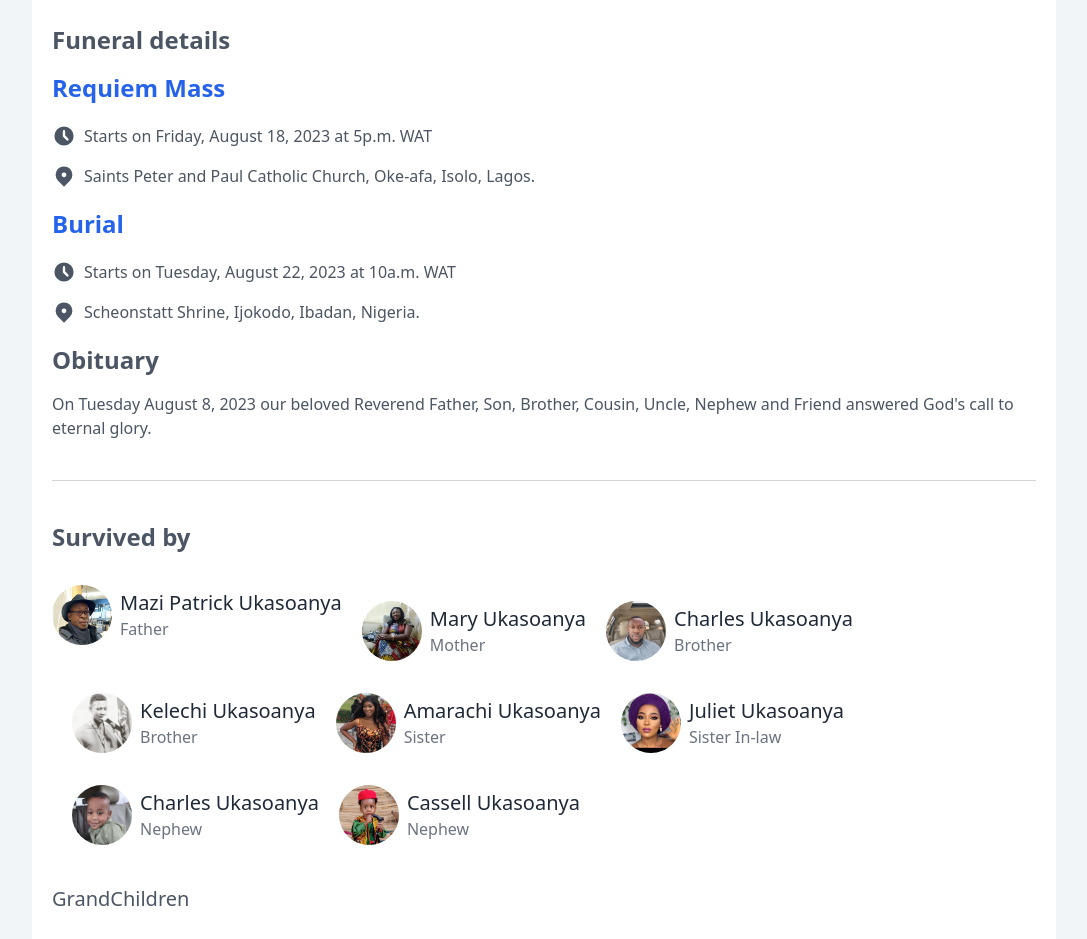
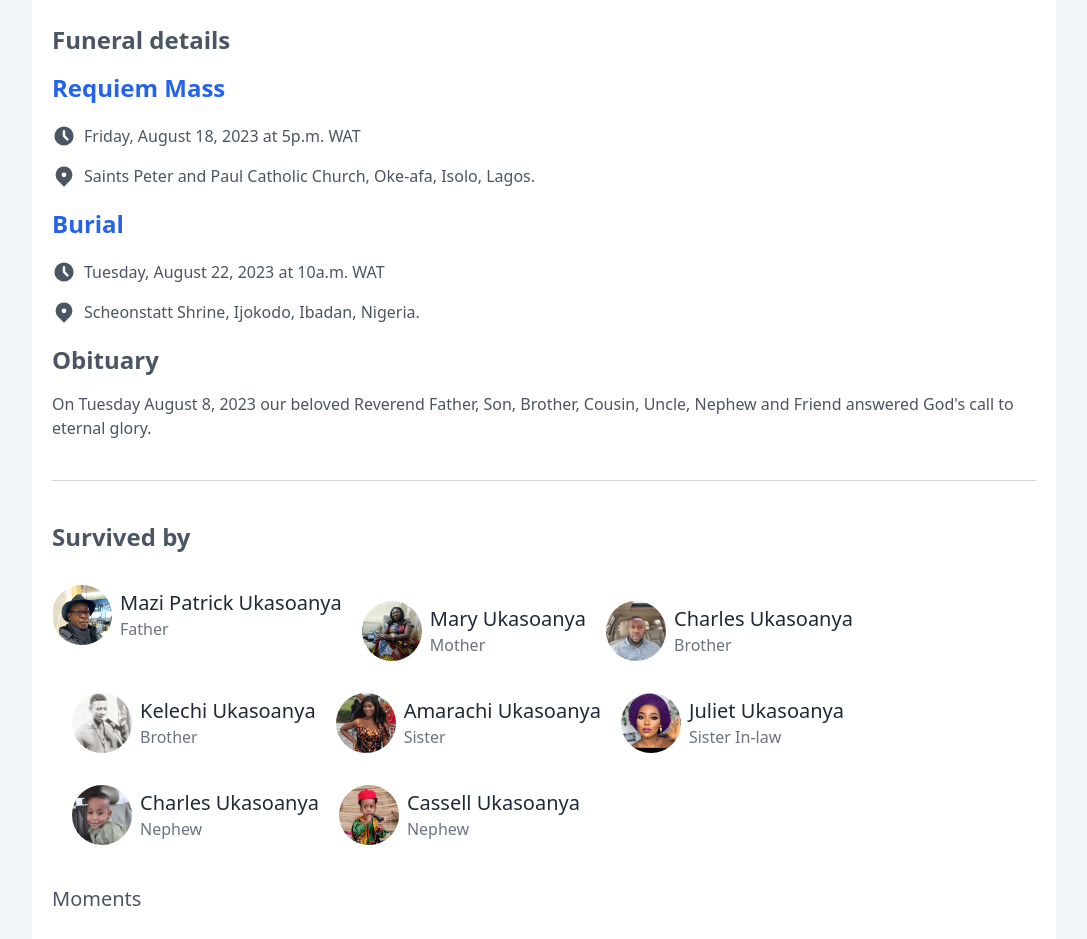
Before and after one commit to sleekcharly/stanley-memorial, a Next.js app: page / in a window 1280 px wide. Shown: the part 980-1919 px from the top of the page, without its empty margins (96-1183 px from the left). Built offline with nearby package versions, Linux system fonts and the light colour scheme; grey boxes are pictures that could not be loaded.

Commit message:
fixed typo errors

```diff
--- a/components/HomeComponent.js
+++ b/components/HomeComponent.js
@@ -107,7 +107,7 @@ function HomeComponent({ session }) {
             <div className="flex items-center space-x-2 mb-4">
               <ClockIcon className="w-6 h-6 text-gray-600" />
               <p className="text-gray-600 text-xs md:text-base">
-                Starts on Friday, August 18, 2023 at 5p.m. WAT
+                Friday, August 18, 2023 at 5p.m. WAT
               </p>
             </div>
 
@@ -131,7 +131,7 @@ function HomeComponent({ session }) {
             <div className="flex items-center space-x-2 mb-4">
               <ClockIcon className="w-6 h-6 text-gray-600" />
               <p className="text-gray-600 text-xs md:text-base">
-                Starts on Tuesday, August 22, 2023 at 10a.m. WAT
+                Tuesday, August 22, 2023 at 10a.m. WAT
               </p>
             </div>
 
@@ -416,7 +416,7 @@ function HomeComponent({ session }) {
 
           {/* grand children section */}
           <div className="mt-10 border-b border-gray-800 border-opacity-20">
-            <p className="text-gray-600 text-base lg:text-xl">GrandChildren</p>
+            <p className="text-gray-600 text-base lg:text-xl">Moments</p>
             <Slider />
           </div>
         </div>
```
